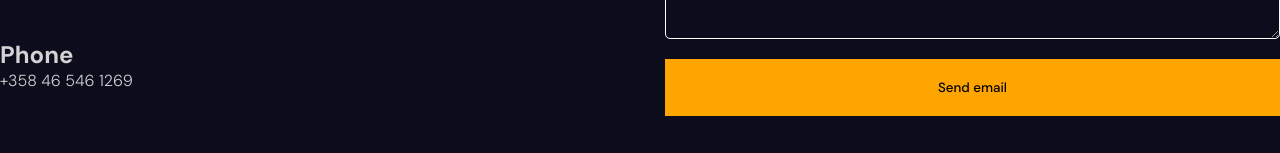
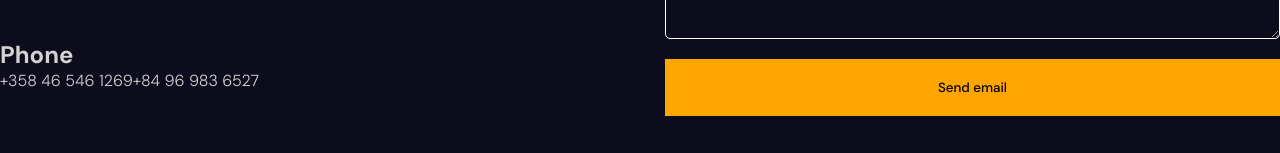
Before and after one commit to JuliaThTranNguyen/Th.Julia_Portfolio, a React (Vite) app: page / in a window 1280 px wide. Shown: the part 11844-11997 px from the top of the page. Built offline with nearby package versions, Linux system fonts and the light colour scheme.

Commit message:
Update Contact.jsx - new contact in VN

```diff
--- a/src/components/contact/Contact.jsx
+++ b/src/components/contact/Contact.jsx
@@ -67,6 +67,7 @@ const Contact = () => {
         <motion.div className="item" variants={variants}>
           <h2>Phone</h2>
           <span>+358 46 546 1269</span>
+          <span>+84 96 983 6527</span>
         </motion.div>
       </motion.div>
       <div className="formContainer">
```
